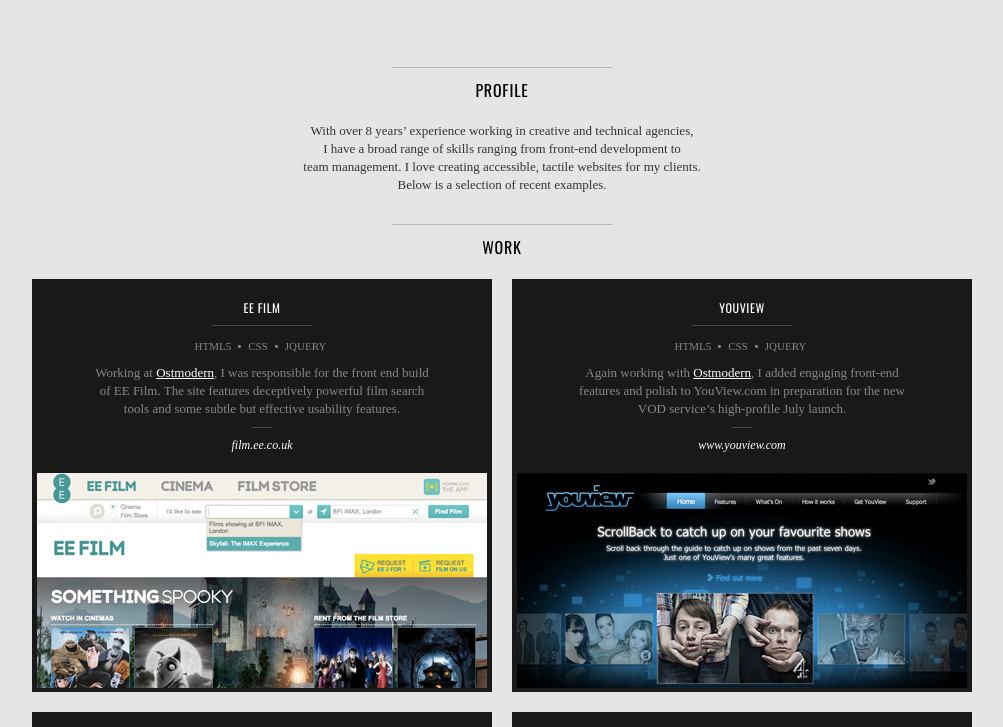
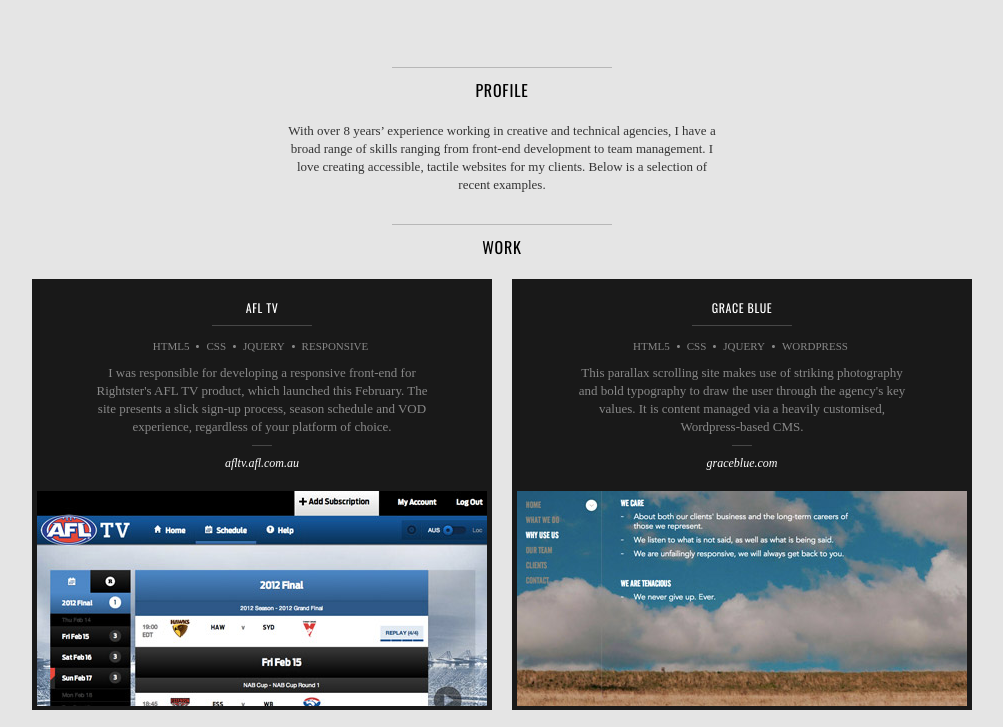
Before and after one commit to dndhm/decoderant, a plain HTML site: page index.html in a window 1280 px wide. Shown: the part 94-821 px from the top of the page, without its empty margins (138-1141 px from the left). Drawn offline with nearby package versions, Linux system fonts and the light colour scheme.

Commit message:
Added new projects

```diff
--- a/css/screen.css
+++ b/css/screen.css
@@ -60,7 +60,7 @@
 @media only screen and (min-width: 600px)  {
 	header {padding-bottom: 70px;}
 	header, section {width: 98%;}
-		section p {max-width: 460px;}
+		section p {max-width: 440px;}
 		.project {float: left; width: 49%; margin-right: 2%;}
 		.project:nth-child(odd) {margin-right: 0;}
 			.project p {width: 90%;}
--- a/index.html
+++ b/index.html
@@ -14,18 +14,42 @@
 <body>
 	<header>
 		<h1>Dan Needham</h1>
-		<h2>is a web developer</h2>
+		<h2>web developer</h2>
 	</header>
 
 	<section>
 		<h2>Profile</h2>
-		<p>With over 8 years&rsquo; experience working in creative and technical agencies,<br />
-			I have a broad range of skills ranging from front-end development to<br />
-			team management. I love creating accessible, tactile websites for my clients.<br />
+		<p>With over 8 years&rsquo; experience working in creative and technical agencies,
+			I have a broad range of skills ranging from front-end development to
+			team management. I love creating accessible, tactile websites for my clients.
 			Below is a selection of recent examples.</p>
 	</section>
 	<section>
 		<h2>Work</h2>
+		<div class="project">
+			<h3>AFL TV</h3>
+			<ul>
+				<li class="first">HTML5</li>
+				<li>CSS</li>
+				<li>jQuery</li>
+				<li>Responsive</li>
+			</ul>
+			<p>I was responsible for developing a responsive front-end for Rightster's AFL TV product, which launched this February. The site presents a slick sign-up process, season schedule and VOD experience, regardless of your platform of choice.</p>
+			<a class="external sitelink" href="http://afltv.afl.com.au">afltv.afl.com.au</a>
+			<img src="images/project_afl.jpg" width="450" height="215" alt="AFL TV" />
+		</div>
+		<div class="project">
+			<h3>Grace Blue</h3>
+			<ul>
+				<li class="first">HTML5</li>
+				<li>CSS</li>
+				<li>jQuery</li>
+				<li>Wordpress</li>
+			</ul>
+			<p>This parallax scrolling site makes use of striking photography and bold typography to draw the user through the agency's key values. It is content managed via a heavily customised, Wordpress-based CMS.</p>
+			<a class="external sitelink" href="http://www.graceblue.com">graceblue.com</a>
+			<img src="images/project_graceblue.jpg" width="450" height="215" alt="Grace Blue" />
+		</div>
 		<div class="project">
 			<h3>EE Film</h3>
 			<ul>
@@ -33,7 +57,7 @@
 				<li>CSS</li>
 				<li>jQuery</li>
 			</ul>
-			<p>Working at <a class="external" href="http://ostmodern.co.uk/">Ostmodern</a>, I was responsible for the front end build of EE Film. The site features deceptively powerful film search tools and some subtle but effective usability features.</p>
+			<p>Working at <a class="external" href="http://ostmodern.co.uk/">Ostmodern</a>, I was responsible for the front end development of EE Film. The site features deceptively powerful film search tools and some subtle but effective usability features.</p>
 			<a class="external sitelink" href="http://filmsearch.ee.co.uk/film/">film.ee.co.uk</a>
 			<img src="images/project_eefilm.jpg" width="450" height="215" alt="EE Film" />
 		</div>
@@ -93,7 +117,7 @@
 				<li>Google Maps</li>
 				<li>Wordpress</li>
 			</ul>
-			<p>This rich, yet understated website uses a variety of techniques to draw the user through its content, including a playful proverb carousel on the home page and custom Google Map.</p>
+			<p>This rich, yet understated website uses a variety of techniques to draw the user through its content, including a playful proverb carousel on the home page and heavily customised Google Map.</p>
 			<a class="external sitelink" href="http://www.99bishopsgateoffices.com">www.99bishopsgateoffices.com</a>
 			<img src="images/project_99bishopsgate.jpg" width="450" height="215" alt="99 Bishopsgate" />
 		</div>
@@ -107,8 +131,7 @@
 				<li>Google Maps</li>
 				<li>PHP</li>
 			</ul>
-			<p>Londonwallplace.com uses a variety of techniques to make its subject matter stand out, including full-bleed imagery, a custom Google Map driven by 3rd party APIs and even floorplans that are more fun to use than they have any right<br />
-				to be.</p>
+			<p>Londonwallplace.com uses a variety of techniques to make its subject matter stand out, including a custom Google Map driven by 3rd party APIs and even floorplans that are more fun to use than they have any right to be.</p>
 			<a class="external sitelink" href="http://www.londonwallplace.com">www.londonwallplace.com</a>
 			<img src="images/project_londonwallplace.jpg" width="450" height="215" alt="London Wall Place" />
 		</div>
@@ -148,7 +171,7 @@
 				<li>Social media</li>
 				<li>PHP</li>
 			</ul>
-			<p>Codeofconviction.com formed the hub of a Gold DMA award-winning campaign for Ubisoft that spanned Twitter, fake security company websites, YouTube and even answerphone messages.</p>
+			<p>Codeofconviction.com formed the hub of a Gold DMA award-winning campaign for Ubisoft that spanned Twitter, fake security company websites and YouTube.</p>
 			<a class="external sitelink" href="http://www.weapon7.com/awards/codeofconviction">www.weapon7.com/awards/codeofconviction</a>
 			<img src="images/project_codeofconviction.jpg" width="450" height="215" alt="Code of Conviction" />
 		</div>
```
Also changed, not shown: images/project_afl.jpg (added), images/project_graceblue.jpg (added).
